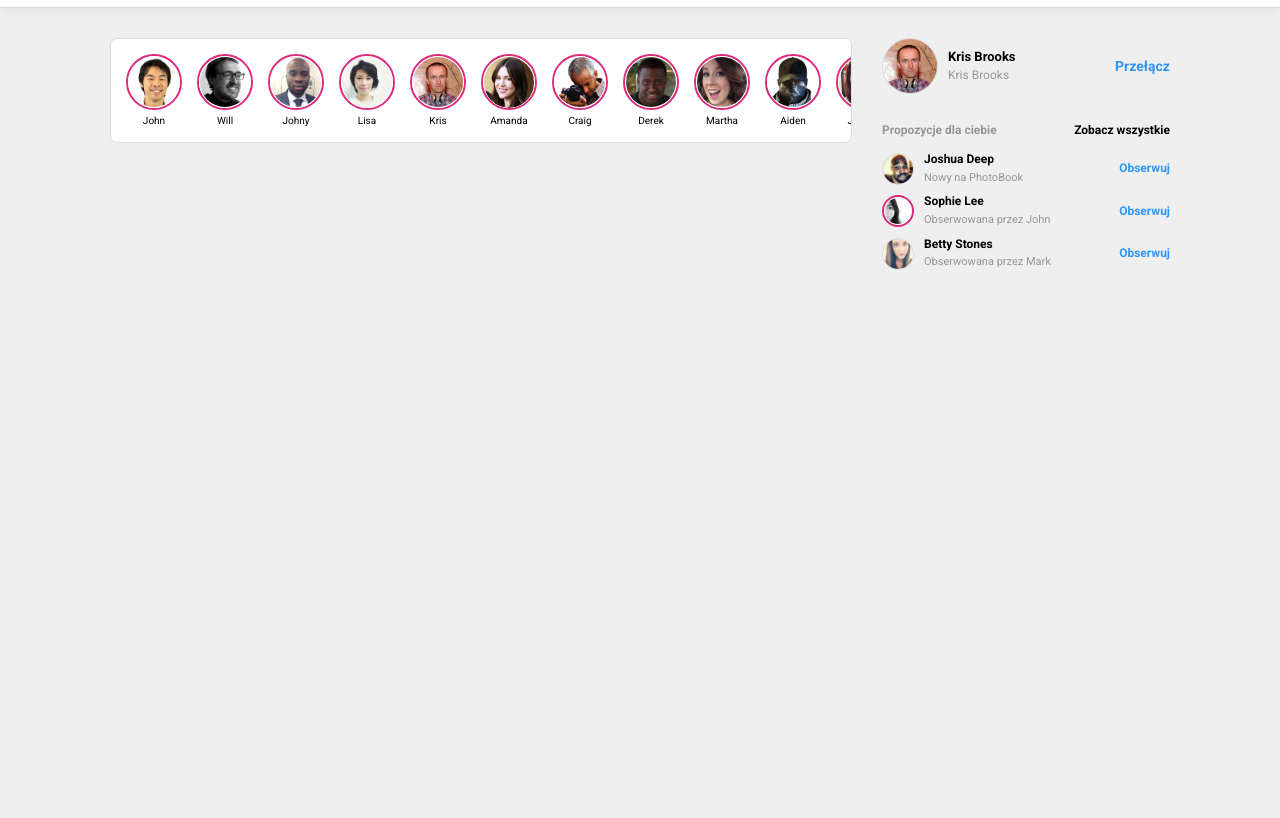
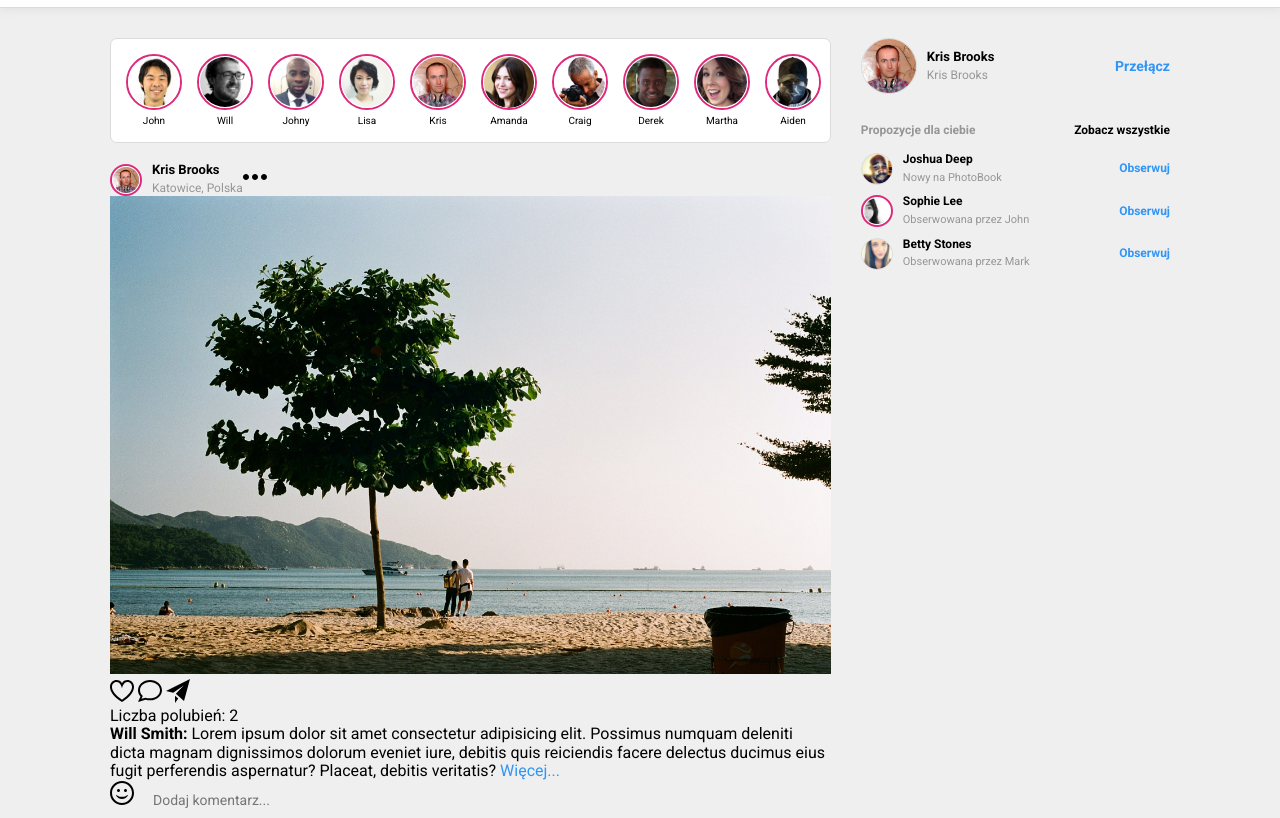
Before and after one commit to imediasystem/PhotoBook, a plain HTML site: page index.html in a window 1280 px wide. Shown: the part 53-871 px from the top of the page. Before the commit the page ends 800 px from the top, so only its background shows below. Drawn offline with Linux system fonts and the light colour scheme.

Commit message:
Post Section upload

```diff
--- a/index.html
+++ b/index.html
@@ -163,8 +163,65 @@
                                         <span>Ursula</span>
                                     </a>
                                 </div>
+
+                                <article class="post">
+                                    <div class="post__header">
+                                        <div class="user-details user-details--big">
+                                            <div class="user-details__img">
+                                                <div class="avatar avatar--small avatar--active">
+                                                    <img src="./img/users/Avatar phones 400.jpg" alt="User">
+                                                </div>
+                                            </div>
+
+                                            <div class="user-details__content">
+                                                <h3>Kris Brooks</h3>
+                                                <span>Katowice, Polska</span>
+                                            </div>
+
+                                            <a href="#">
+                                                <img src="./img/icons/menu.svg" alt="More options">
+                                            </a>
+                                        </div>
+                                    </div>
+
+                                    <div class="post__image">
+                                        <img src="./img/photos/beach.jpg" alt="Image Description">
+                                    </div>
+
+                                    <div class="post__content">
+                                        <div class="post__actions">
+                                            <a href="#">
+                                                <img src="img/icons/heart.svg" alt="Like post">
+                                            </a>
+                                            <a href="#">
+                                                <img src="img/icons/comment.svg" alt="Comment post">
+                                            </a>
+                                            <a href="#">
+                                                <img src="img/icons/send.svg" alt="Send post">
+                                            </a>
+                                        </div>
+                                        <div class="post__likes">
+                                            <span>Liczba polubień: 2</span>
+                                        </div>
+                                        <div class="post__comments">
+                                            <div class="post_comments-item">
+                                                <strong>Will Smith:</strong>
+                                                Lorem ipsum dolor sit amet consectetur adipisicing elit. Possimus numquam deleniti dicta magnam dignissimos dolorum eveniet iure, debitis quis reiciendis facere delectus ducimus eius fugit perferendis aspernatur? Placeat, debitis veritatis?
+                                                <a href="#">Więcej...</a>
+                                            </div>
+                                        </div>
+                                    </div>
+
+                                    <div class="post__add-comment">
+                                        <a href="#">
+                                            <img src="img/icons/smile.svg" alt="Add icon">
+                                            <input type="text" placeholder="Dodaj komentarz...">
+                                        </a>
+                                    </div>
+                                </article>
                             </section>
                         </div>
+
 
                         <div class="content-wrapper__aside">
                             <aside>
--- a/style.css
+++ b/style.css
@@ -136,13 +136,13 @@ input.search-input {
 
 @media screen and (min-width: 768px) {
     .content-wrapper__main {
-        width: 70%;
+        width: 68%;
     }
 }
 
 .content-wrapper__aside {
     display: none;
-    width: 30%;
+    width: 32%;
 }
 
 @media screen and (min-width: 768px) {
@@ -161,12 +161,9 @@ input.search-input {
     background-color: #fff;
     border: 1px solid #dbdbdb;
     border-radius: 7px;
-    overflow-x: hidden;
+    overflow-x: scroll;
 }
 
-.stories:hover {
-    overflow-x: scroll;
-}
 
 .stories__item {
     display: flex;
```
